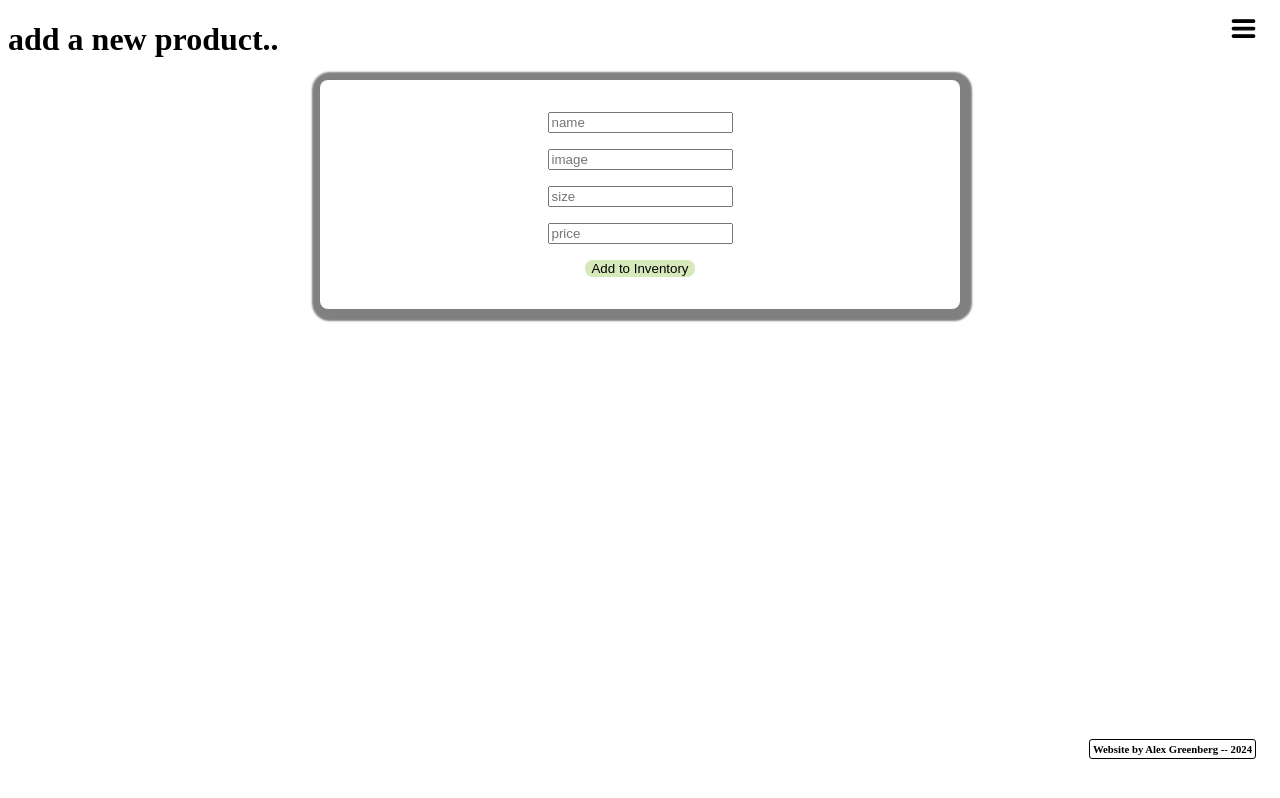
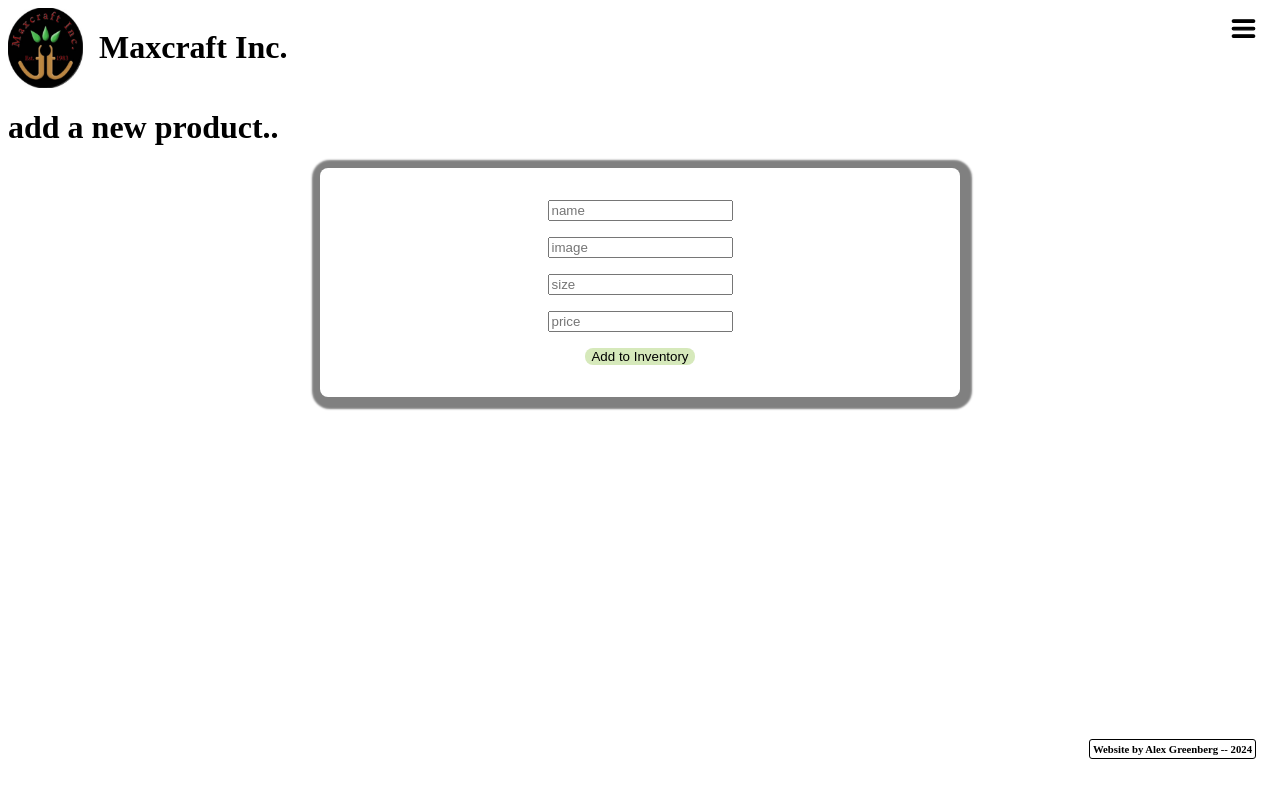
Before and after one commit to a1g23/frontend_maxcraft_rorreact, a React (Create React App) app: page /new in a window 1280 px wide. Built offline with nearby package versions, Linux system fonts and the light colour scheme; no server answers.

Commit message:
completed Header css

```diff
--- a/src/components/Header.js
+++ b/src/components/Header.js
@@ -1,5 +1,6 @@
 import Hamburger from "./Hamburger"
-import { useState } from "react"
+import { Link, useState } from "react"
+import MaxcraftLogo from "./logomc.png"
 
 const Header = () => {
     const [hamburgerOpen, setHamburgerOpen] = useState(false)
@@ -7,6 +8,14 @@ const Header = () => {
         setHamburgerOpen(!hamburgerOpen)
     }
     return(
+        <div>
+            <a href="/">
+                <div className="title-container">
+                    <img src={MaxcraftLogo} width={75}></img>
+                    <h1>Maxcraft Inc.</h1>
+                </div>
+            </a>
+
             <nav className="nav">
                 {!hamburgerOpen &&
                 <div className="hamburger-svg">
@@ -23,6 +32,7 @@ const Header = () => {
                         setHamburgerOpen(!hamburgerOpen)
                     }}><Hamburger/></div>}
             </nav>
+        </div>
     )
 }
 
--- a/src/index.css
+++ b/src/index.css
@@ -58,6 +58,12 @@ button:hover {
     margin: 1px;
 }
 
+.title-container {
+    display: flex;
+    flex-direction: row;
+    gap: 2vh;
+}
+
 /* CREATE and UPDATE */
 
 .create-form {
```
Also changed, not shown: src/components/logomc.png (added), src/components/maxcraftlogo.png (added). Lines whose indentation alone changed are shown as unchanged.
